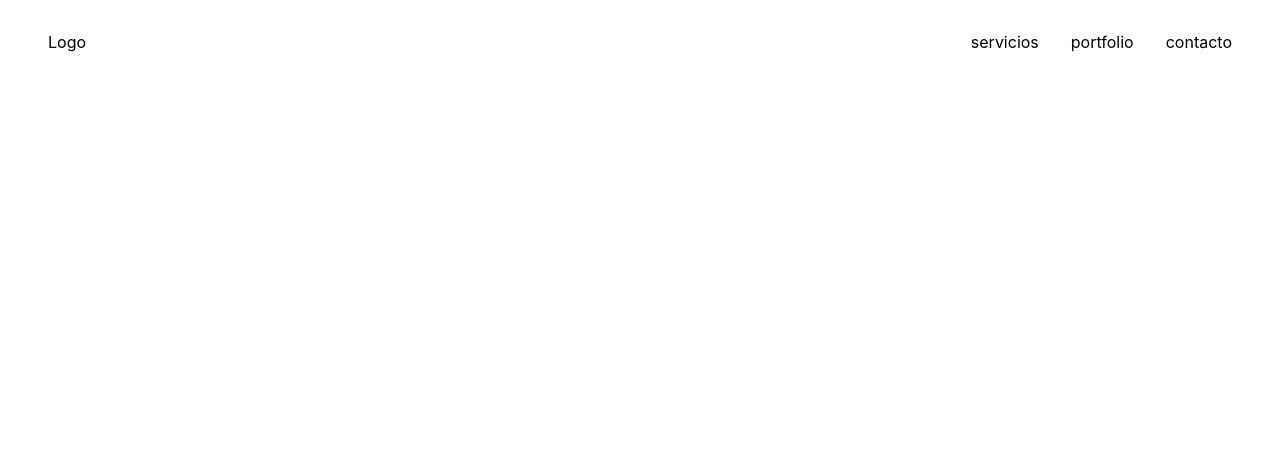
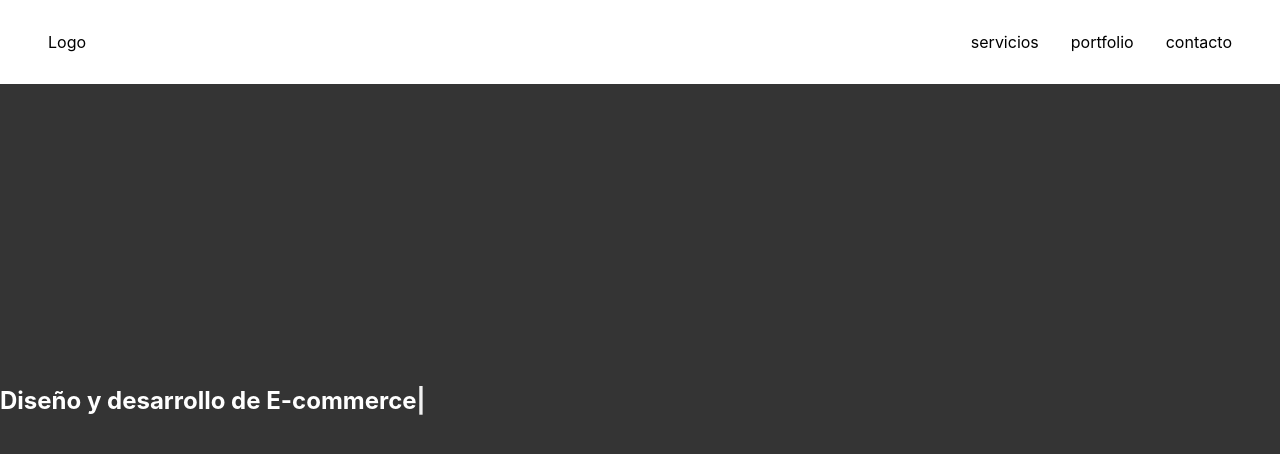
Before and after one commit to arielabaruffaldi/arielapaula.com, a React (Create React App) app: page / in a window 1280 px wide. Shown: the top 454 px of the page. Built offline with nearby package versions, Linux system fonts and the light colour scheme.

Commit message:
agrego typed

```diff
--- a/package.json
+++ b/package.json
@@ -12,7 +12,8 @@
     "react-dom": "^17.0.1",
     "react-responsive": "^8.1.0",
     "react-router-dom": "^5.2.0",
-    "react-scripts": "3.4.4"
+    "react-scripts": "3.4.4",
+    "react-typed": "^1.2.0"
   },
   "scripts": {
     "start": "react-scripts start",
--- a/src/App.js
+++ b/src/App.js
@@ -1,15 +1,32 @@
 import React from 'react';
 import './App.css';
+import './utils/common.scss';
 import { BrowserRouter, Switch, Route } from "react-router-dom";
 
 import Nav from "./components/Nav/Nav"
-
+import Home from "./pages/Home/Home";
+import Servicios from "./pages/Servicios/Servicios";
+import Contacto from "./pages/Contacto/Contacto";
+import Portfolio from "./pages/Portfolio/Portfolio";
 
 function App() {
   return (
     <BrowserRouter>
-      <Nav/>
-
+      <Nav />
+      <Switch>
+        <Route exact path="/">
+          <Home />
+        </Route>
+        <Route exact path="/servicios">
+          <Servicios />
+        </Route>
+        <Route exact path="/portfolio">
+          <Portfolio />
+        </Route>
+        <Route exact path="/contacto">
+          <Contacto />
+        </Route>
+      </Switch>
     </BrowserRouter>
   );
 }
--- a/src/components/Nav/Nav.js
+++ b/src/components/Nav/Nav.js
@@ -37,17 +37,21 @@ const Nav = () => {
     return (
         <>
             {!isMobile ?
-                <nav className={styles.Nav}>
+                <header className={styles.Nav}>
+                    <nav>
                         <Link key={"logo"} text={"Logo"} href={"/"}></Link>
                         <ul className={styles.LinksContainer}>
                             {links.map((link, index) => (<li><Link key={index} text={link.text} href={link.href}></Link></li>))}
                         </ul>
-                </nav> :
-                <Menu width={"100%"} >
+                    </nav>
+                </header> :
+                <header>
+                    <Menu width={"100%"}>
                         <ul className={styles.LinksContainer}>
                             {links.map((link, index) => (<li><Link key={index} text={link.text} href={link.href} onClick={handleClick}></Link></li>))}
                         </ul>
                     </Menu>
+                </header>
             }
 
         </>
--- a/src/components/Nav/Nav.module.scss
+++ b/src/components/Nav/Nav.module.scss
@@ -1,8 +1,15 @@
-.Nav{
-    display: flex;
-    justify-content: space-between;
+.Nav {
     padding: 2em;
-    .LinksContainer{
+    position: fixed;
+    width: 100%;
+    background: white;
+    top: 0;
+    nav {
+        display: flex;
+        display: flex;
+        justify-content: space-between;
+    }
+    .LinksContainer {
         display: flex;
     }
 }
--- /dev/null
+++ b/src/pages/Contacto/Contacto.js
@@ -0,0 +1,9 @@
+import React from 'react';
+
+const Contacto = () => {
+    return (
+        <h1>Contacto</h1>
+    )
+}
+
+export default Contacto
--- /dev/null
+++ b/src/pages/Home/Home.js
@@ -0,0 +1,25 @@
+import React from 'react';
+import Typed from 'react-typed';
+import style from "./Home.module.scss"
+
+const Home = () => {
+    return (
+        <section className={style.Home}>
+            <h1>
+                {`Diseño y desarrollo de `}
+                <Typed
+                    strings={[
+                        'Aplicaciones',
+                        'Páginas WEB',
+                        'E-commerce']}
+                    typeSpeed={40}
+                    backSpeed={50}
+                    loop >
+                </Typed>
+            </h1>
+        </section>
+
+    )
+}
+
+export default Home;
--- /dev/null
+++ b/src/pages/Home/Home.module.scss
@@ -0,0 +1,7 @@
+.Home{
+    background: var(--main-bg-color);
+    min-height: 100vh;
+    display: flex;
+    align-items: center;
+    color: white;
+}
--- /dev/null
+++ b/src/pages/Portfolio/Portfolio.js
@@ -0,0 +1,9 @@
+import React from 'react';
+
+const Portfolio = () => {
+    return (
+        <h1>Portfolio</h1>
+    )
+}
+
+export default Portfolio
--- /dev/null
+++ b/src/pages/Servicios/Servicios.js
@@ -0,0 +1,9 @@
+import React from 'react';
+
+const Servicios = () => {
+    return (
+        <h1>Servicios</h1>
+    )
+}
+
+export default Servicios
--- /dev/null
+++ b/src/utils/common.scss
@@ -0,0 +1,7 @@
+body {
+    --main-bg-color: #343434;
+}
+
+* {
+    box-sizing: border-box;
+}
```
Also changed, not shown: 1 other file (tests, documents, lock files or other folders). Lines whose indentation alone changed are shown as unchanged.
